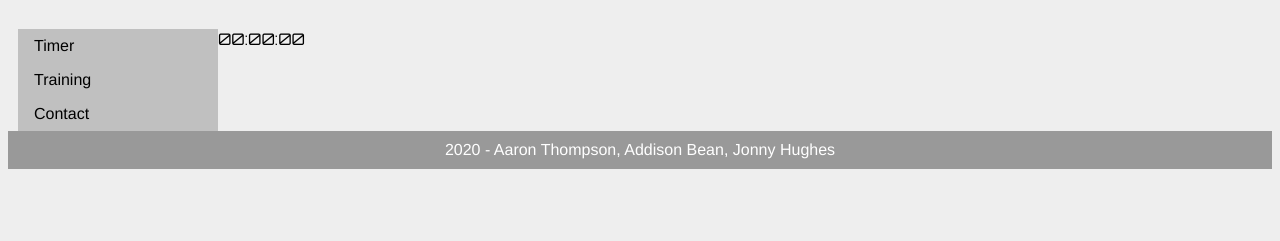
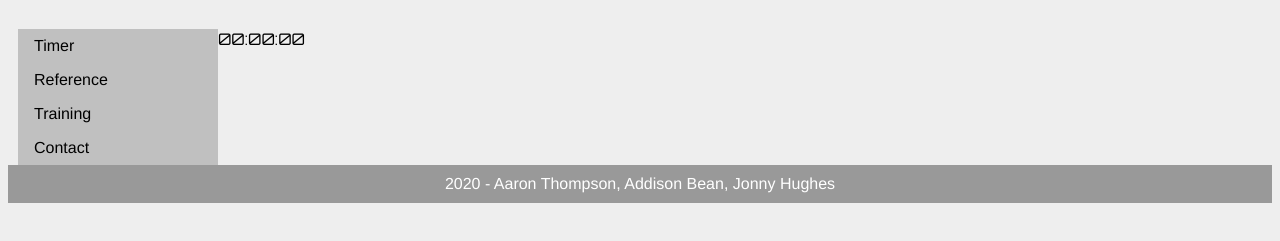
Before and after one commit to backpack5689/backpack5689.github.io, a plain HTML site: page index.html in a window 1280 px wide. Shown: the part 61-302 px from the top of the page. Drawn offline with Linux system fonts and the light colour scheme.

Commit message:
Reworded navigation buttons

```diff
--- a/index.html
+++ b/index.html
@@ -13,6 +13,7 @@
     <div id="nav">
       <ul>
         <li><a href="http://backpack5689.github.io">Timer</a></li>
+        <li><a href="http://backpack5689.github.io/Reference.html">Reference</a></li>
         <li><a href="http://backpack5689.github.io/Training.html">Training</a></li>
         <li><a href="http://backpack5689.github.io/Contact.html">Contact</a></li>
       </ul>
```
